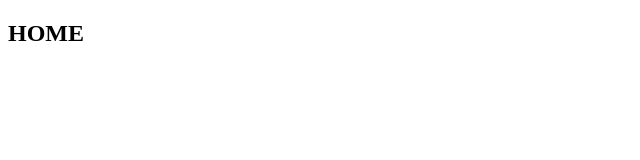
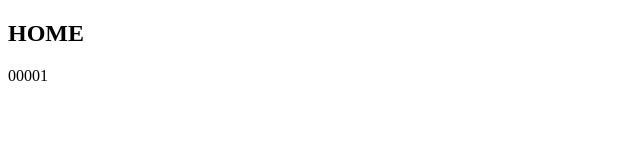
Before and after one commit to TAKU1022/ec-demo, a React (Create React App) app: page /login in a window 1280 px wide. Both pictures are taken after a click on the button "ログインする". Shown: the top 160 px of the page, without its empty margins (0-640 px from the left). Built offline with nearby package versions, Linux system fonts and the light colour scheme.

Commit message:
selecter実装

```diff
--- /dev/null
+++ b/src/reducks/users/selecter.ts
@@ -0,0 +1,6 @@
+import { createSelector } from 'reselect';
+import { RootState } from '../store/store';
+
+const usersSelecter = (state: RootState) => state.users;
+
+export const getUserId = createSelector([usersSelecter], (state) => state.uid);
--- a/src/templates/Home.tsx
+++ b/src/templates/Home.tsx
@@ -1,5 +1,17 @@
+import { useSelector } from 'react-redux';
+import { RootState } from '../reducks/store/store';
+import { getUserId } from '../reducks/users/selecter';
+
 const Home = () => {
-  return <h2>HOME</h2>;
+  const selecter = useSelector((state: RootState) => state);
+  const uid = getUserId(selecter);
+
+  return (
+    <div>
+      <h2>HOME</h2>
+      <p>{uid}</p>
+    </div>
+  );
 };
 
 export default Home;
--- a/src/templates/Login.tsx
+++ b/src/templates/Login.tsx
@@ -1,17 +1,21 @@
 import { push } from 'connected-react-router';
-import { useDispatch, useSelector } from 'react-redux';
-import { RootState } from '../reducks/store/store';
+import { useDispatch } from 'react-redux';
+import { signInAction } from '../reducks/users/actions';
 
 const Login = () => {
   const dispatch = useDispatch();
-  const selecter = useSelector((state: RootState) => state);
-
-  console.log(selecter.router);
 
   return (
     <div>
       <h2>ログイン</h2>
-      <button onClick={() => dispatch(push('/'))}>ログインする</button>
+      <button
+        onClick={() => {
+          dispatch(signInAction({ uid: '00001', username: 'TAKU' }));
+          dispatch(push('/'));
+        }}
+      >
+        ログインする
+      </button>
     </div>
   );
 };
```
